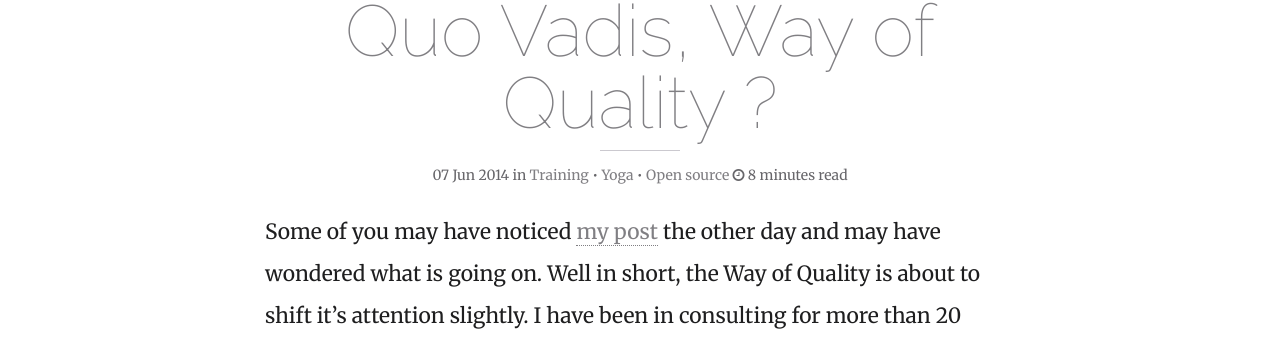
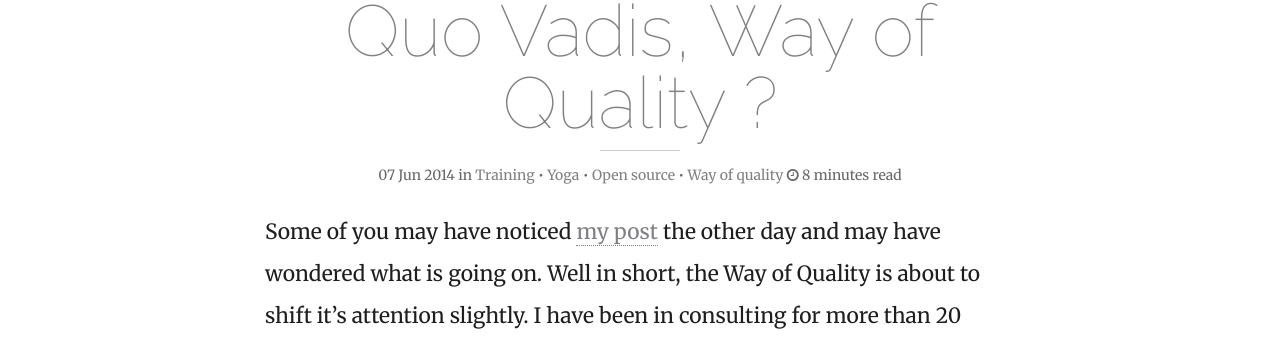
Before and after one commit to woq-blended/woq.github.io, a Jekyll site: the page built from _posts/2014-06-07-quo-vadis-woq.markdown, in a window 1280 px wide and 900 px high, scrolled down 523 px. Shown: the part 94-439 px from the top of the window. Built offline with Jekyll 4.4.1, drawn with Linux system fonts in a browser that asks for light colours; nearby versions of some CDN libraries; comment, search, counter and statistics services are not loaded.

```diff
--- a/_posts/2014-06-07-quo-vadis-woq.markdown
+++ b/_posts/2014-06-07-quo-vadis-woq.markdown
@@ -5,7 +5,7 @@
 date:   2014-06-07
 comments: true
 author: Andreas Gies
-categories: [Training, Yoga, Open Source]
+categories: [Training, Yoga, Open Source, Way of Quality]
 tags: [Way of Quality, Training, Yoga]
 ---
 Some of you may have noticed [my post](https://twitter.com/andreasgies/status/474564890964000768/photo/1) the other day and may have wondered what
```
